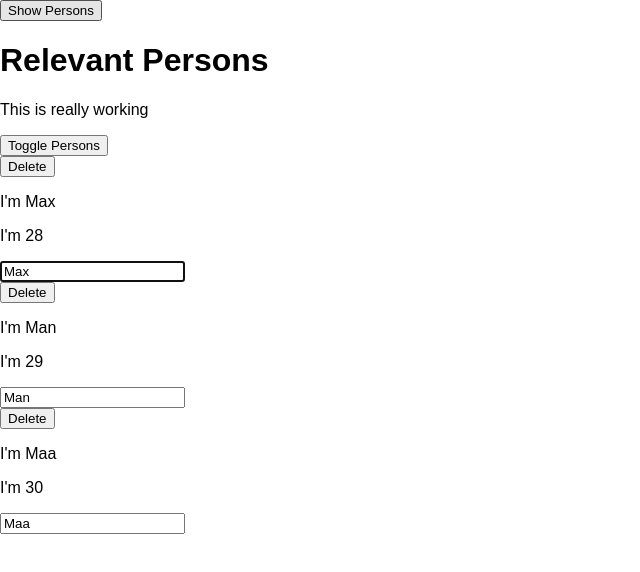
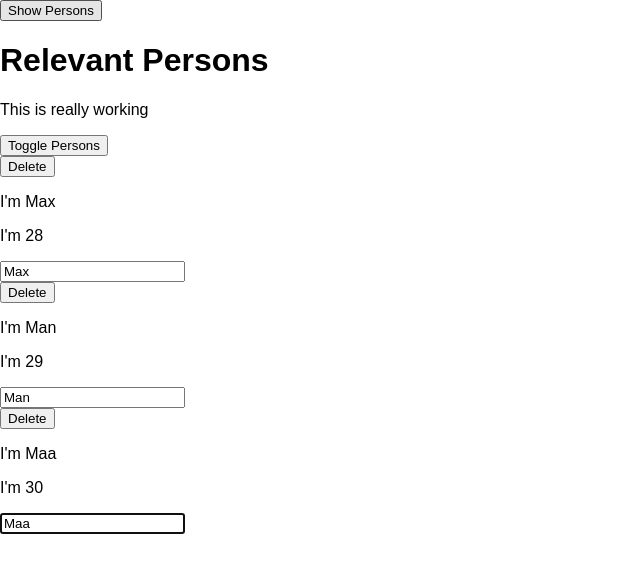
Before and after one commit to divramod/course-react16, a React app: page / in a window 1280 px wide. Both pictures are taken after a click on the button "Show Persons". Shown: the top 572 px of the page, without its empty margins (0-640 px from the left). Built offline with nearby package versions, Linux system fonts and the light colour scheme.

Commit message:
103 More on the React ref API (16.3)

```diff
--- a/src/components/Persons/Person/Person.js
+++ b/src/components/Persons/Person/Person.js
@@ -8,6 +8,7 @@
     constructor(props) {
         super(props);
         console.log('[Person.js] Inside Constructor');
+        this.inputElement = React.createRef();
     }
 
     componentWillMount() {
@@ -17,12 +18,16 @@
     componentDidMount() {
         console.log('[Person.js] Inside componentDidMount()');
         if(this.props.position === 0) {
-            this.inputElement.focus()
+            this.inputElement.current.focus()
         }
     }
 
     componentWillUnmount() {
         console.log('[Person.js] Inside componentWillUnmount()');
+    }
+
+    focus() {
+            this.inputElement.current.focus()
     }
 
     render() {
@@ -36,7 +41,7 @@
                 <p>I'm {this.props.age}</p>
                 <p>{this.props.children}</p>
                 <input
-                    ref={(inp) => { this.inputElement = inp }}
+                    ref={this.inputElement}
                     type="text"
                     onChange={this.props.changed}
                     value={this.props.name} />
--- a/src/components/Persons/Persons.js
+++ b/src/components/Persons/Persons.js
@@ -6,6 +6,7 @@
     constructor(props) {
         super(props);
         console.log('[Persons.js] Inside Constructor');
+        this.lastPersonRef = React.createRef();
     }
 
     componentWillMount() {
@@ -14,6 +15,7 @@
 
     componentDidMount() {
         console.log('[Persons.js] Inside componentDidMount()');
+        this.lastPersonRef.current.focus();
     }
 
     componentWillReceiveProps ( nextProps ) {
@@ -57,6 +59,7 @@
                     click={() => this.props.clicked(index)}
                     name={person.name}
                     position={index}
+                    ref={this.lastPersonRef}
                     age={person.age}
                     changed={(event) => this.props.changed(event, person.id)} />
         })
--- a/src/hoc/withClass.js
+++ b/src/hoc/withClass.js
@@ -8,15 +8,21 @@
 // }
 
 const withClass = (WrappedComponent, className) => {
-    return class extends Component {
+    const WithClass = class extends Component {
         render() {
             return (
                 <div className={className}>
-                    <WrappedComponent {...this.props} />
+                    <WrappedComponent
+                        ref={this.props.forwardedRef}
+                        {...this.props} />
                 </div>
             )
         }
     }
+
+    return React.forwardRef((props, ref) => {
+        return <WithClass {...props} forwardedRef={ref} />;
+    });
 }
 
 export default withClass;
```
Also changed, not shown: 1 other file (tests, documents, lock files or other folders).
